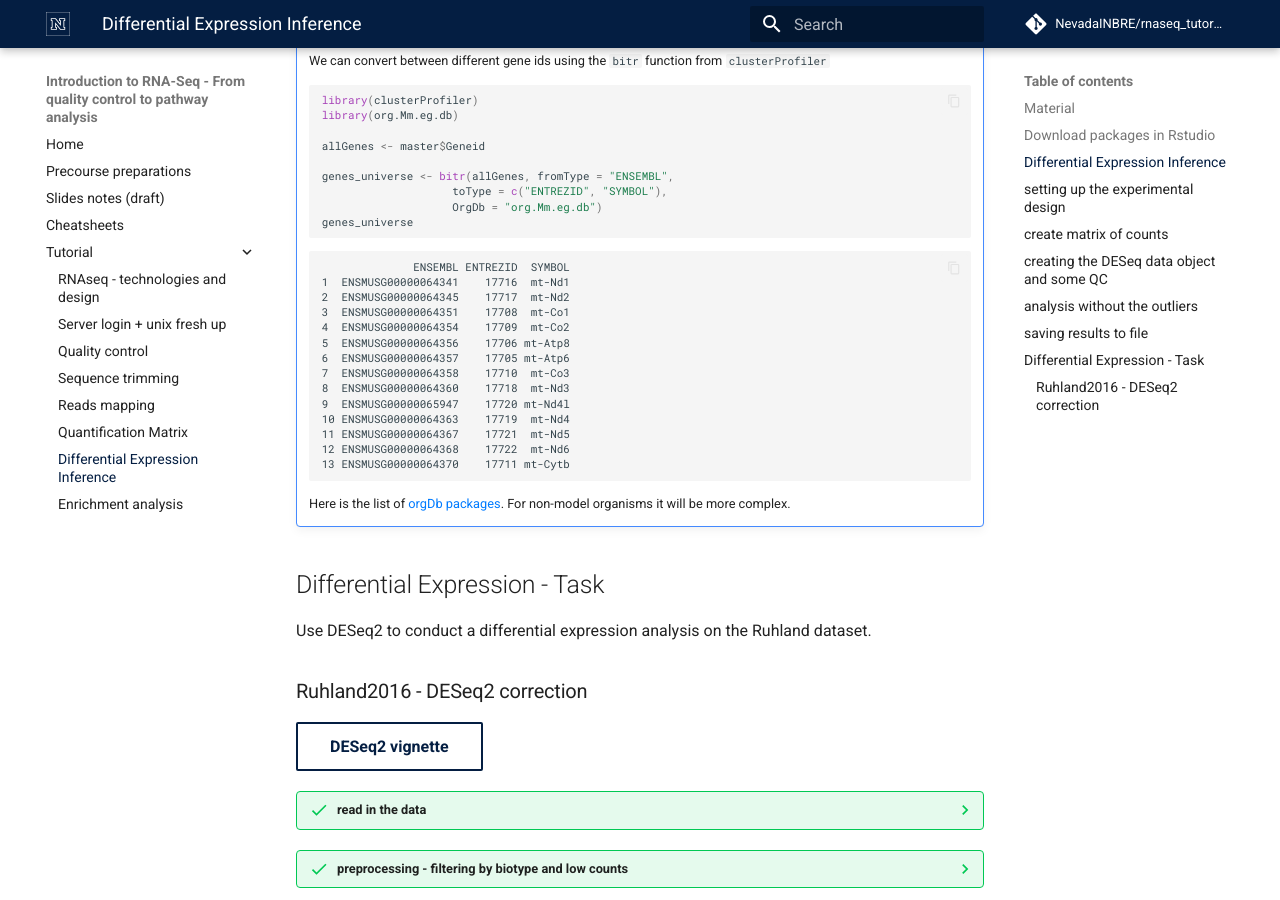
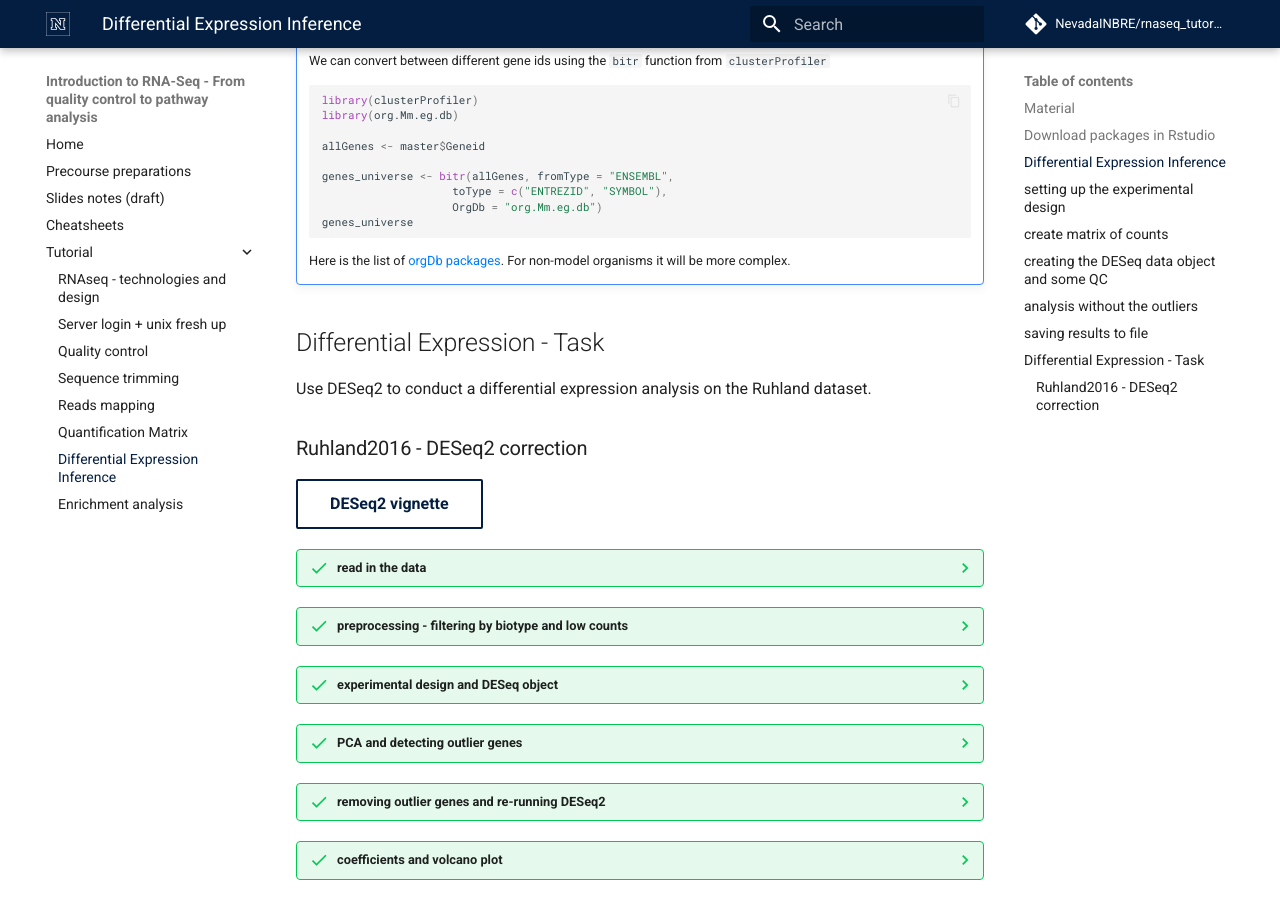
Before and after one commit to NevadaINBRE/rnaseq_tutorial, an MkDocs documentation site: the page built from docs/days/DE.md, in a window 1280 px wide and 900 px high, scrolled down 1530 px. Built offline with MkDocs 1.6.1 and Material for MkDocs 9.7.7, drawn with Linux system fonts in a browser that asks for light colours; comment, search, counter and statistics services are not loaded; the version menu is left out.

Commit message:
Update DE.md

````diff
--- a/docs/days/DE.md
+++ b/docs/days/DE.md
@@ -368,22 +368,6 @@ ENSMUSG00000064341	4046	4098	4031	1	449	515	13	456
 	genes_universe
 	```
 
-	```
-	              ENSEMBL ENTREZID  SYMBOL
-	1  ENSMUSG00000064341    17716  mt-Nd1
-	2  ENSMUSG00000064345    17717  mt-Nd2
-	3  ENSMUSG00000064351    17708  mt-Co1
-	4  ENSMUSG00000064354    17709  mt-Co2
-	5  ENSMUSG00000064356    17706 mt-Atp8
-	6  ENSMUSG00000064357    17705 mt-Atp6
-	7  ENSMUSG00000064358    17710  mt-Co3
-	8  ENSMUSG00000064360    17718  mt-Nd3
-	9  ENSMUSG00000065947    17720 mt-Nd4l
-	10 ENSMUSG00000064363    17719  mt-Nd4
-	11 ENSMUSG00000064367    17721  mt-Nd5
-	12 ENSMUSG00000064368    17722  mt-Nd6
-	13 ENSMUSG00000064370    17711 mt-Cytb
-	```
 
 	Here is the list of [orgDb packages](https://bioconductor.org/packages/release/BiocViews.html#___OrgDb). For non-model organisms it will be more complex.
 
````
